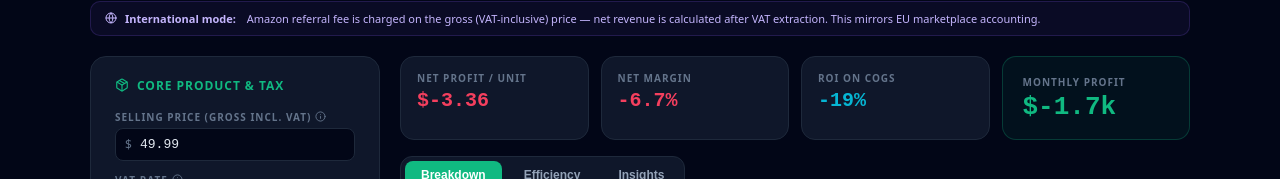
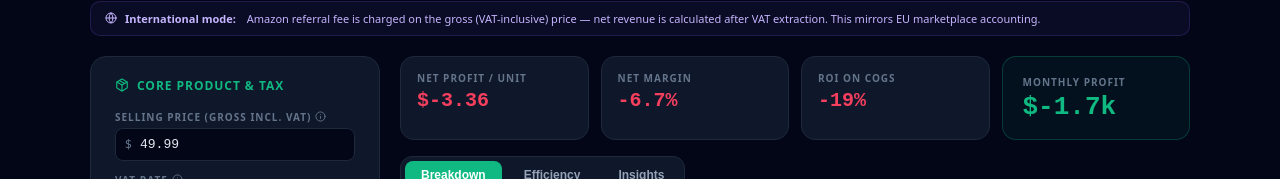
Before and after one commit to avielg-droid/amazon-calculator, a React (Vite) app: page / in a window 1280 px wide. Shown: the part 163-342 px from the top of the page. Built offline with nearby package versions, Linux system fonts and the light colour scheme.

Commit message:
feat: dynamic profit/loss coloring on stat cards

```diff
--- a/App.jsx
+++ b/App.jsx
@@ -70,15 +70,18 @@ function InputField({ label, name, value, onChange, prefix, suffix, highlight, d
   );
 }
 
-function StatCard({ label, value, color, big }) {
+function StatCard({ label, value, color, signed, big }) {
+  const resolvedColor = signed
+    ? (parseFloat(value) >= 0 ? C.emerald : C.rose)
+    : (color || C.s4);
   return (
     <div style={{
-      background: big ? `${color || C.emerald}10` : C.s9,
-      border: `1px solid ${big ? (color || C.emerald) + "40" : C.s8}`,
+      background: big ? `${resolvedColor}10` : C.s9,
+      border: `1px solid ${big ? resolvedColor + "40" : C.s8}`,
       borderRadius: 14, padding: big ? "18px 20px" : "14px 16px",
     }}>
       <span style={{ fontSize: 10, fontWeight: 600, letterSpacing: "0.1em", textTransform: "uppercase", color: C.s5, display: "block", marginBottom: 4 }}>{label}</span>
-      <span style={{ fontSize: big ? 26 : 20, fontWeight: 700, color: color || C.emerald, ...MONO, lineHeight: 1.1 }}>{value}</span>
+      <span style={{ fontSize: big ? 26 : 20, fontWeight: 700, color: resolvedColor, ...MONO, lineHeight: 1.1 }}>{value}</span>
     </div>
   );
 }
@@ -416,9 +419,9 @@ export default function App() {
 
           {/* KPI row */}
           <div style={{ display: "grid", gridTemplateColumns: "repeat(auto-fit, minmax(130px, 1fr))", gap: 12 }}>
-            <StatCard label="Net profit / unit" value={`$${fmt(s.netProfitPerUnit)}`} color={s.netProfitPerUnit >= 0 ? C.emerald : C.rose} />
+            <StatCard label="Net profit / unit" value={`$${fmt(s.netProfitPerUnit)}`} signed />
             <StatCard label="Net margin" value={`${fmt(s.netMargin, 1)}%`} color={s.netMargin > 20 ? C.emerald : s.netMargin > 10 ? C.amber : C.rose} />
-            <StatCard label="ROI on COGS" value={`${fmt(s.roi, 0)}%`} color={C.cyan} />
+            <StatCard label="ROI on COGS" value={`${fmt(s.roi, 0)}%`} signed />
             <StatCard label="Monthly profit" value={`$${fmtK(s.totalMonthlyProfit)}`} color={C.emerald} big />
           </div>
 
```
